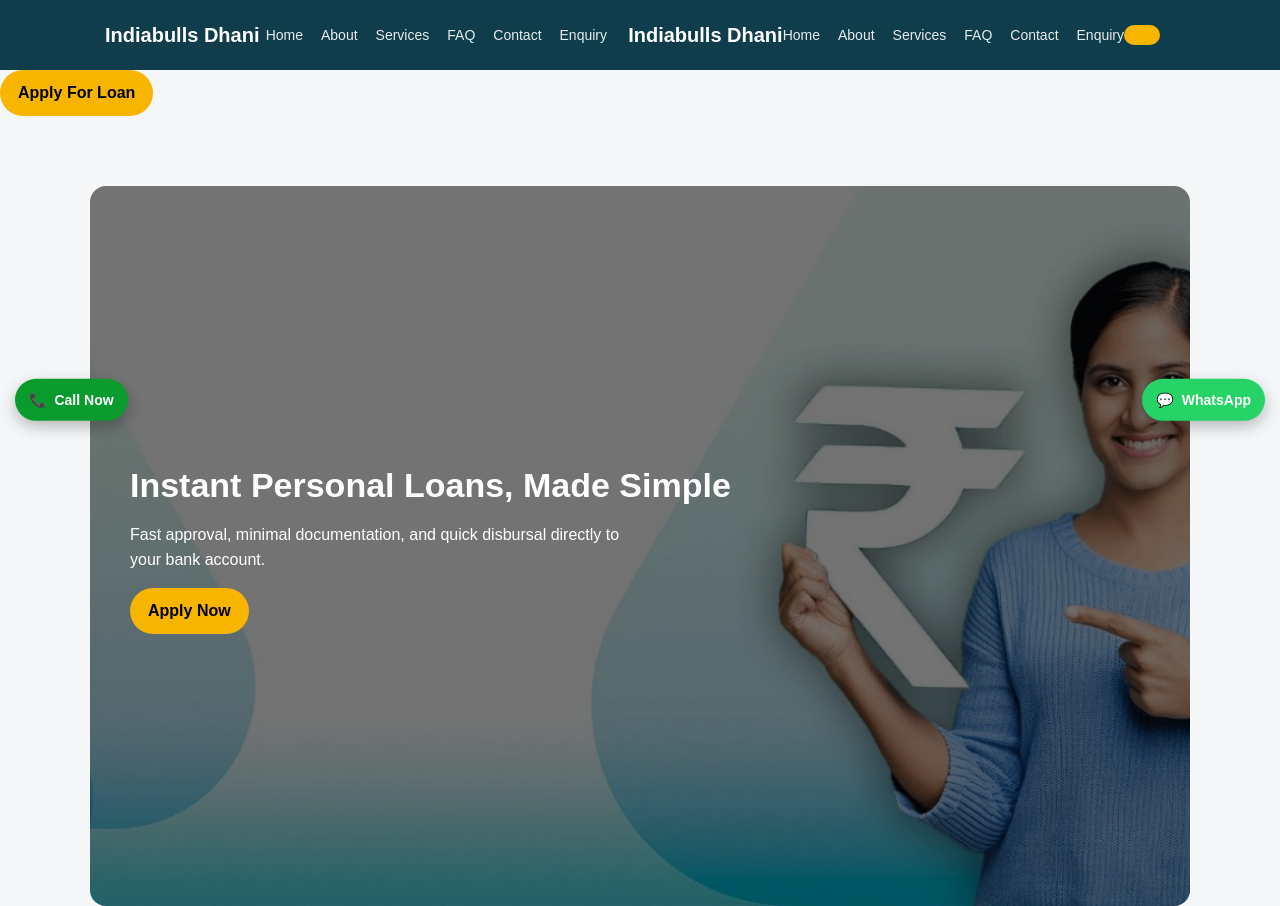
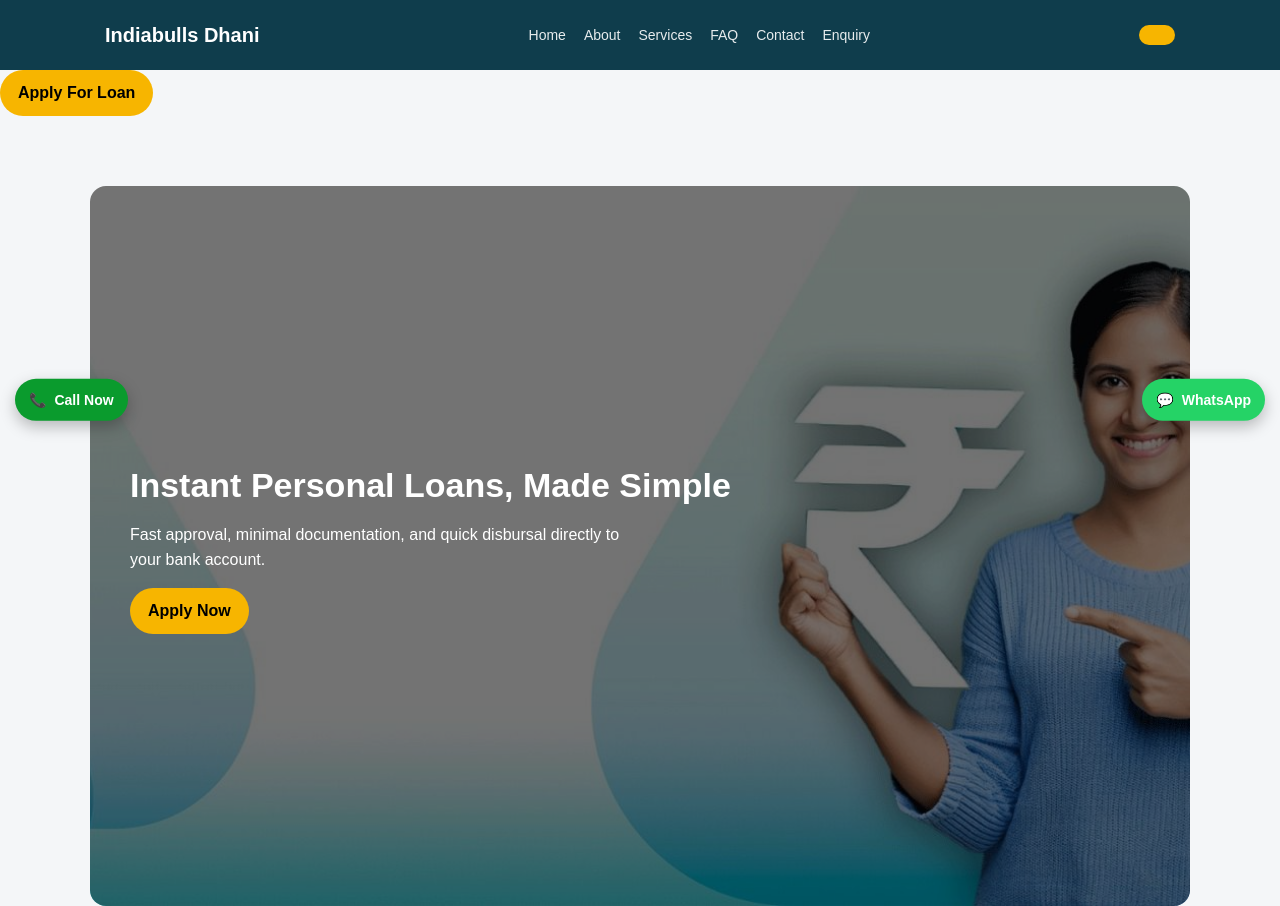
Before and after one commit to aryanchoudhary0119977-sys/indiabulls-dhani-loan, a plain HTML site: page index.html in a window 1280 px wide. Shown: the top 906 px of the page. Drawn offline with Linux system fonts and the light colour scheme.

Commit message:
Update index.html

```diff
--- a/index.html
+++ b/index.html
@@ -73,25 +73,7 @@
 <header class="main-header">
   <div class="container nav">
     <h2>Indiabulls Dhani</h2>
-
-    <!-- Hamburger -->
-    <div class="menu-toggle" onclick="document.querySelector('.main-menu__list').classList.toggle('active')">
-      ☰
-    </div>
-
-    <ul class="main-menu__list">
-      <li><a href="index.html">Home</a></li>
-      <li><a href="about.html">About</a></li>
-      <li><a href="services.html">Services</a></li>
-      <li><a href="faq.html">FAQ</a></li>
-      <li><a href="contact.html">Contact</a></li>
-      <li><a href="javascript:void(0)" id="openEnquiryNav">Enquiry</a></li>
-    </ul>
-    <header class="main-header">
-  <div class="container nav">
-    <h2>Indiabulls Dhani</h2>
-
-    <!-- Hamburger -->
+<!-- Hamburger -->
     <div class="menu-toggle" onclick="document.querySelector('.main-menu__list').classList.toggle('active')">
       ☰
     </div>
```
